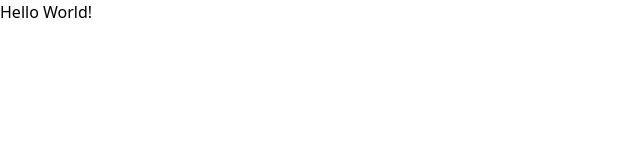
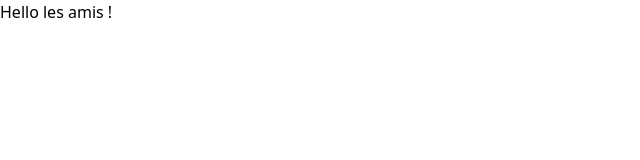
Before and after one commit to dosbenjamin/jungle-soundbot-client-v2, a React (Vite) app: page / in a window 1280 px wide. Shown: the top 160 px of the page, without its empty margins (0-640 px from the left). Built offline with nearby package versions, Linux system fonts and the light colour scheme.

Commit message:
feat(React): add pages router

```diff
--- a/package.json
+++ b/package.json
@@ -7,9 +7,10 @@
     "serve": "vite preview"
   },
   "dependencies": {
+    "autoprefixer": "^10.2.5",
     "react": "^17.0.0",
     "react-dom": "^17.0.0",
-    "autoprefixer": "^10.2.5",
+    "react-router-dom": "^5.2.0",
     "tailwindcss": "^2.1.1"
   },
   "devDependencies": {
--- a/src/App.jsx
+++ b/src/App.jsx
@@ -1,3 +1,11 @@
 import React from 'react'
+import { Route, Switch } from 'react-router-dom'
+import Home from './pages/Home'
 
-export default () => (<h1>Hello World!</h1>)
+export default () => {
+  return (
+    <Switch>
+      <Route exact path="/" component={Home} />
+    </Switch>
+  )
+}
--- a/src/main.jsx
+++ b/src/main.jsx
@@ -1,11 +1,14 @@
 import React from 'react'
 import ReactDOM from 'react-dom'
+import { BrowserRouter as Router } from 'react-router-dom'
 import '@/assets/css/main.css'
 import App from '@/App'
 
 ReactDOM.render(
   <React.StrictMode>
-    <App />
+    <Router>
+      <App />
+    </Router>
   </React.StrictMode>,
   document.getElementById('root')
 )
--- /dev/null
+++ b/src/pages/Home.jsx
@@ -0,0 +1,3 @@
+import React from 'react'
+
+export default () => (<h1>Hello les amis !</h1>)
```
Also changed, not shown: 1 other file (tests, documents, lock files or other folders).
